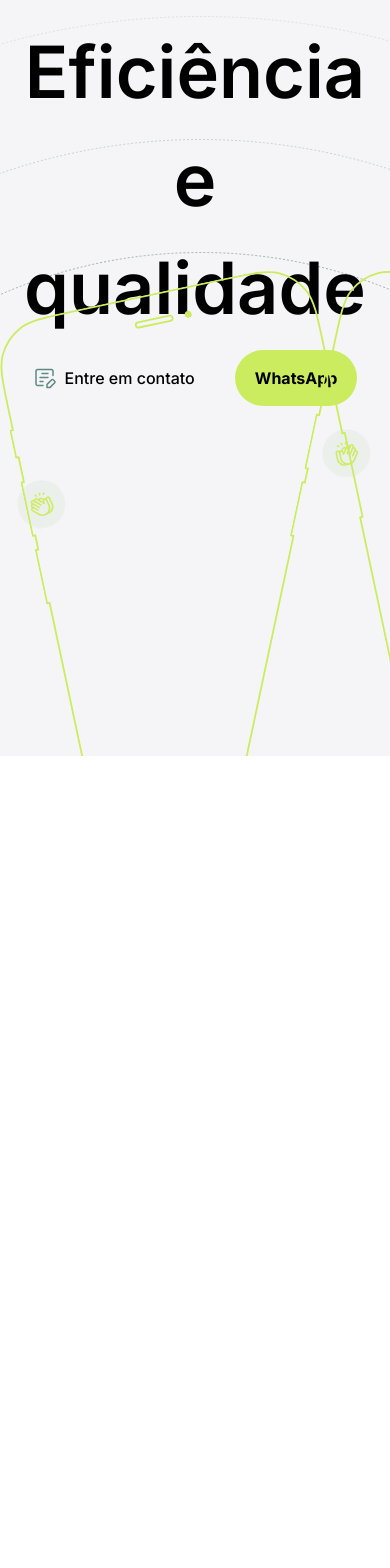
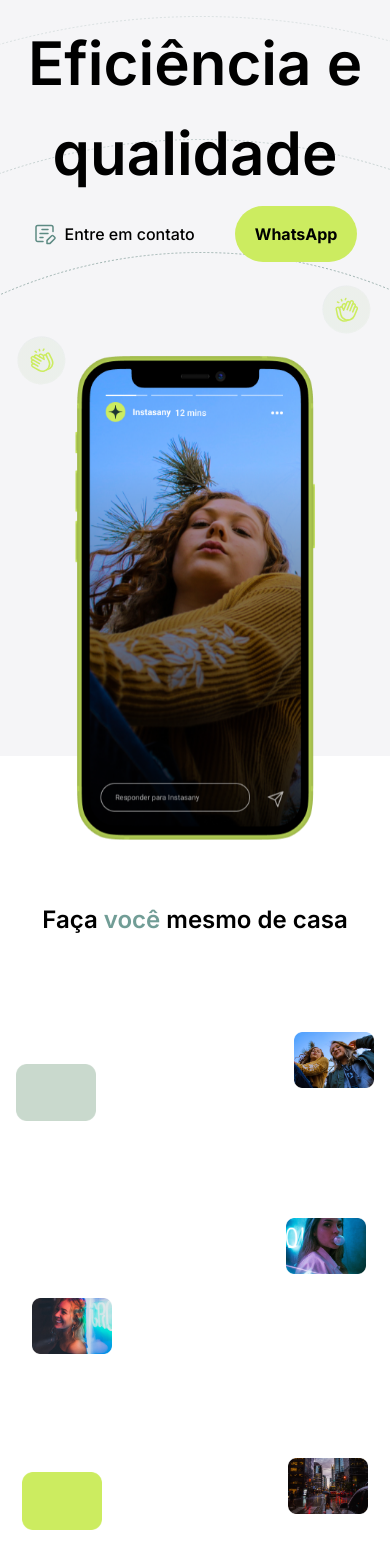
Before and after one commit to gabrielglp/ConcreBomba, a Next.js app: page / in a window 390 px wide. Shown: the part 198-1766 px from the top of the page. Before the commit the page ends 954 px from the top, so only its background shows below. Built offline with nearby package versions, Linux system fonts and the light colour scheme.

Commit message:
imgs aleatorias por teste de posicionamento e responsividade, nova section com animação no scroll, adicionado novas configuraçoes no tailwind

```diff
--- a/src/app/page.tsx
+++ b/src/app/page.tsx
@@ -1,4 +1,5 @@
 import { NavBar } from "@/components/NavBar";
+import { SectionCards } from "@/components/SectionCards";
 import { SectionHero } from "@/components/SectionHero";
 import Image from "next/image";
 
@@ -7,6 +8,7 @@ export default function Home() {
     <>
       <NavBar/>
       <SectionHero/>
+      <SectionCards/>
     </>
   );
 }
--- a/src/components/NavBar.tsx
+++ b/src/components/NavBar.tsx
@@ -57,7 +57,7 @@ export function NavBar() {
                 </ul>
             </div>
             <div className="flex items-center gap-6">
-                <button className="bg-[#a6c1ee] text-white px-5 py-2 rounded-md hover:bg-[#87acec]">
+                <button className="bg-green-btn px-5 py-2 rounded-md font-bold hover:bg-[#74DD3B]">
                     Fale Conosco
                 </button>
                 {menuOpen ? (
--- /dev/null
+++ b/src/components/SectionCards.tsx
@@ -0,0 +1,54 @@
+import Image from "next/image";
+
+import Mockup from "@/assets/mockup-main.png"
+import Card01 from "@/assets/image-01.png"
+import Card02 from "@/assets/image-02.png"
+import Card03 from "@/assets/image-03.png"
+import Card04 from "@/assets/image-04.png"
+import Card05 from "@/assets/image-05.png"
+import Card06 from "@/assets/image-06.png"
+
+export function SectionCards() {
+    return (
+        <section className="w-full mx-auto pb-20">
+            <Image
+                src={Mockup}
+                alt="Mockup main"
+                className="w-60 md:w-80 sticky top-56 z-10 mx-auto -mt-[25rem] md:-mt-[32rem] mb-16"
+            />
+            <h2 className="text-center text-2xl md:text-7xl font-semibold mb-24 md:mb-56">Faça <span className="text-green-title-cards">você</span> mesmo de casa</h2>
+            <div className="relative w-full max-w-area-cards h-area-cards mx-auto">
+                <Image
+                    src={Card01}
+                    alt="Card 01"
+                    className="w-20 md:w-60 absolute top-8 left-4 md:left-44"
+                />
+                <Image
+                    src={Card02}
+                    alt="Card 02"
+                    className="w-20 md:w-60 absolute left-8 md:left-0 bottom-60 md:bottom-32"
+                />
+                <Image
+                    src={Card03}
+                    alt="Card 03"
+                    className="w-20 md:w-60 absolute bottom-20 md:bottom-0 left-72 md:left-80"
+                />
+                <Image
+                    src={Card04}
+                    alt="Card 04"
+                    className="w-20 md:w-60 absolute top-0 right-4 md:right-32"
+                />
+                <Image
+                    src={Card05}
+                    alt="Card 05"
+                    className="w-20 md:w-60 absolute right-6 md:right-0 bottom-80 md:bottom-28"
+                />
+                <Image
+                    src={Card06}
+                    alt="Card 06"
+                    className="w-20 md:w-60 absolute bottom-16 md:bottom-0 right-72 md:right-80"
+                />
+            </div>
+        </section>
+    )
+}
--- a/src/components/SectionHero.tsx
+++ b/src/components/SectionHero.tsx
@@ -13,7 +13,7 @@ export function SectionHero() {
             <Container className="flex flex-col items-center">
                 <div className="w-full max-w-text-hero text-center">
                     <h3 className="text-xl font-medium text-gray-actived mb-4">Bombeamento de concreto usinado em toda a Baixada Santista</h3>
-                    <h1 className="text-7xl/normal font-semibold mb-2">Eficiência e qualidade</h1>
+                    <h1 className="text-6xl/normal md:text-7xl/normal font-semibold mb-2">Eficiência e qualidade</h1>
                     <div className="flex items-center justify-center gap-10">
                         <button className="flex items-center gap-2">
                             <Image
@@ -40,7 +40,7 @@ export function SectionHero() {
                         className="absolute top-0 right-0"
                     />
                 </div>
-                <div className="absolute -bottom-44 w-full max-w-area-mockups flex justify-between bottom-">
+                <div className="hidden md:flex absolute -bottom-44 w-full max-w-area-mockups flex justify-between bottom-">
                     <Image
                         src={IconMockup}
                         alt="Mockup"
--- a/tailwind.config.ts
+++ b/tailwind.config.ts
@@ -13,16 +13,19 @@ const config: Config = {
         'gray-actived': '#a3a1a1',
         'green-border': '#2A4B46',
         'light-gray': '#f5f5f7',
-        'green-btn': '#CCEC60'
+        'green-btn': '#CCEC60',
+        'green-title-cards': '#719D96',
       },
       maxWidth: {
         grid: '77.5rem',
         'text-hero': '66rem',
         'area-icon': '53.4375rem',
         'area-mockups': '59.8125rem',
+        'area-cards': '82.5rem',
       },
       height: {
-        'sectionHero': '54.625rem'
+        'sectionHero': '54.625rem',
+        'area-cards': '35.125rem',
       },
       backgroundImage: {
         'hero': "url('/bg-hero.svg')"
```
